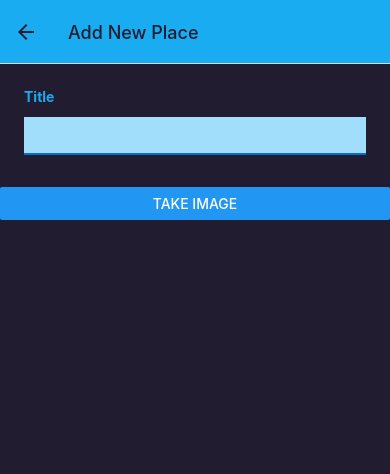
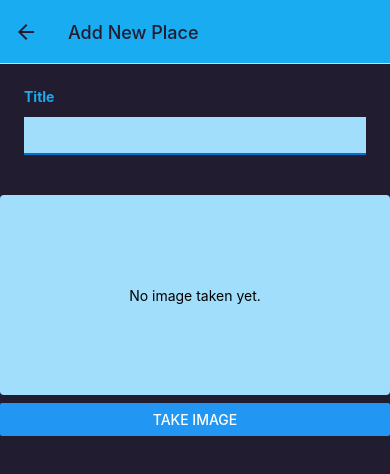
Before and after one commit to mikewanjero/ScapesRN, a React Native app: screen /AddPlace in a window 390 px wide. Shown: the top 474 px of the page. Built offline with nearby package versions, Linux system fonts and the light colour scheme.

Commit message:
Showing an image preview

```diff
--- a/components/Places/ImagePicker.js
+++ b/components/Places/ImagePicker.js
@@ -1,20 +1,45 @@
-import { Button, View } from "react-native";
+import { Button, View, Image, Text, StyleSheet } from "react-native";
 import { launchCameraAsync } from "expo-image-picker";
+import { useState } from "react";
+import { Colors } from "./../../constants/colors";
 
 export default function ImagePicker() {
+  const [pickedImage, setPickedImage] = useState();
   async function takeImageHandler() {
     const image = await launchCameraAsync({
       allowsEditing: true,
       aspect: [16, 9],
       quality: 0.5,
     });
-    console.log(image);
+    setPickedImage(image.uri);
+  }
+
+  let imagePreview = <Text>No image taken yet.</Text>;
+
+  if (pickedImage) {
+    imagePreview = <Image style={styles.image} source={{ uri: pickedImage }} />;
   }
 
   return (
     <View>
-      <View></View>
+      <View style={styles.imagePreview}>{imagePreview}</View>
       <Button title="Take Image" onPress={takeImageHandler} />
     </View>
   );
 }
+
+const styles = StyleSheet.create({
+  imagePreview: {
+    width: "100%",
+    height: 200,
+    marginVertical: 8,
+    justifyContent: "center",
+    alignItems: "center",
+    backgroundColor: Colors.primary100,
+    borderRadius: 4,
+  },
+  image: {
+    width: "100%",
+    height: "100%",
+  },
+});
```
